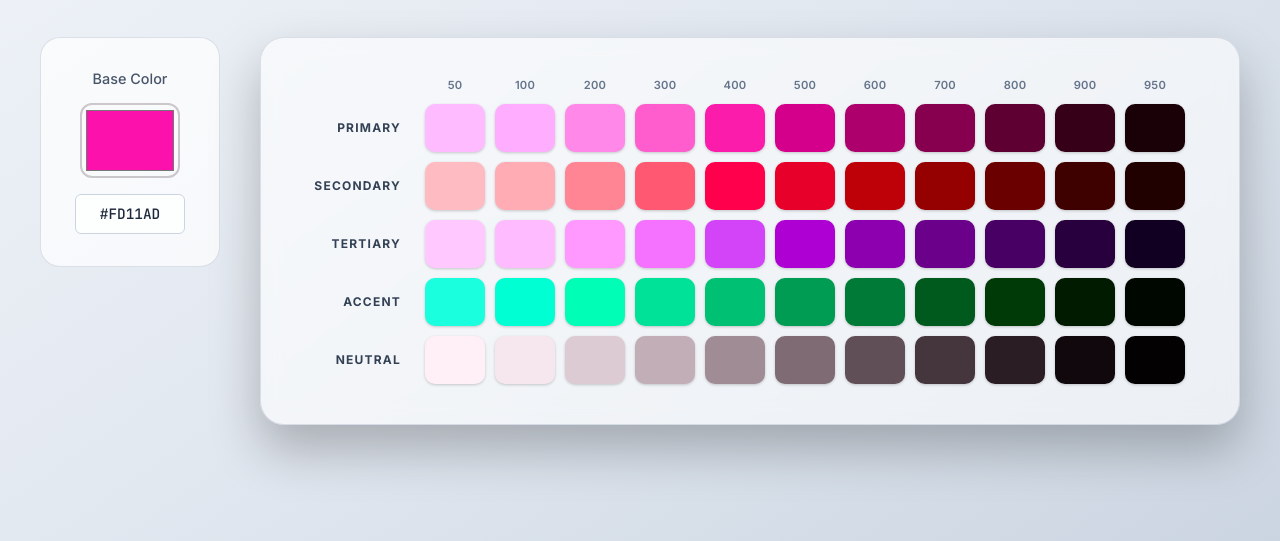
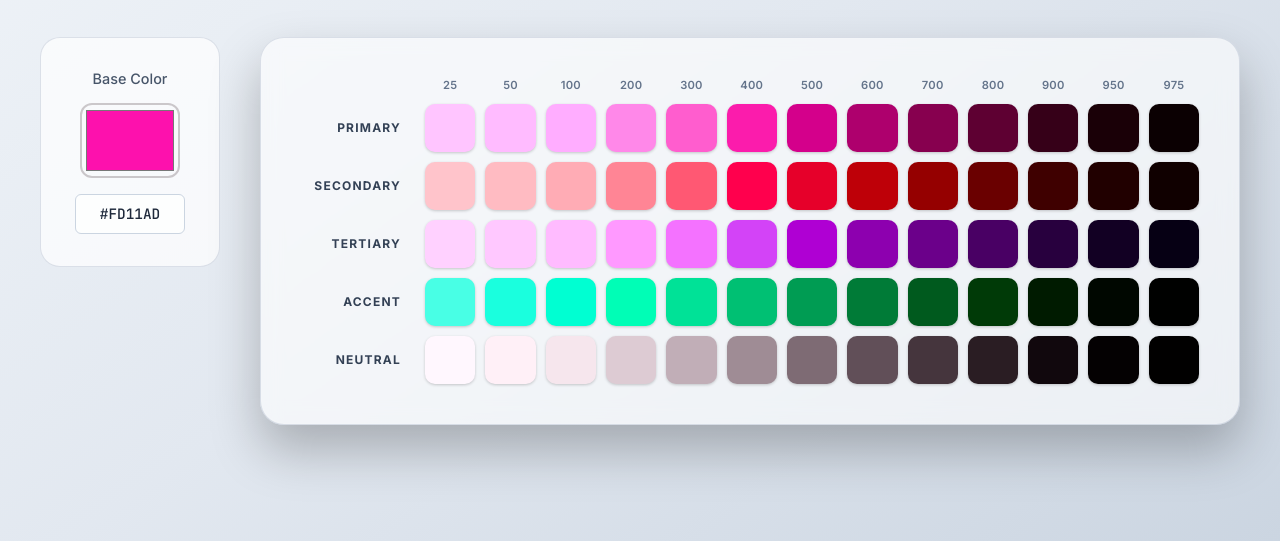
Before and after one commit to GustavoLGregorio/auto-theme-js, a website with bundled scripts: page demo/index.html in a window 1280 px wide. Shown: the part 259-800 px from the top of the page. Built offline with nearby package versions, Linux system fonts and the light colour scheme.

Commit message:
feat: update demo

```diff
--- a/demo/app.js
+++ b/demo/app.js
@@ -5,7 +5,7 @@ const colorValue = document.getElementById("color_value");
 const colorRows = document.querySelectorAll(".color-row");
 const toast = document.getElementById("toast");
 const npmCopyBtn = document.getElementById("npm-copy");
-const shadeValues = ["50", "100", "200", "300", "400", "500", "600", "700", "800", "900", "950"];
+const shadeValues = ["25", "50", "100", "200", "300", "400", "500", "600", "700", "800", "900", "950", "975"];
 
 if (!input_theme_base || !colorValue) throw new Error("Input not found");
 
@@ -257,7 +257,7 @@ function changeColors() {
     // @ts-ignore
     const input_theme_current_color = input_theme_base.value;
 
-    const theme = new AutoTheme(input_theme_current_color, "hex", "hex", "50", "950");
+    const theme = new AutoTheme(input_theme_current_color, "hex", "hex", "25", "975");
 
     applyThemeToPage(theme);
 
--- a/demo/globals.css
+++ b/demo/globals.css
@@ -327,7 +327,7 @@ h1 {
 
 .shades {
     display: grid;
-    grid-template-columns: repeat(6, 1fr);
+    grid-template-columns: repeat(7, 1fr);
     gap: 4px;
 }
 
@@ -444,7 +444,7 @@ h1 {
         gap: 1rem;
     }
     .shades {
-        grid-template-columns: repeat(6, 1fr);
+        grid-template-columns: repeat(7, 1fr);
     }
 }
 
@@ -501,7 +501,7 @@ h1 {
         font-size: 0.7rem;
     }
     .shades {
-        grid-template-columns: repeat(11, 1fr);
+        grid-template-columns: repeat(13, 1fr);
         gap: 6px;
     }
     .box-color {
@@ -560,7 +560,7 @@ h1 {
     }
     .shade-header span {
         flex: 1;
-        max-width: 52px;
+        max-width: 48px;
         text-align: center;
         font-size: 0.65rem;
         font-weight: 600;
@@ -587,7 +587,7 @@ h1 {
     }
     .box-color {
         flex: 1;
-        max-width: 52px;
+        max-width: 48px;
         aspect-ratio: auto;
         height: 40px;
     }
@@ -689,7 +689,7 @@ h1 {
         margin-left: calc(90px + 1.25rem);
     }
     .shade-header span {
-        max-width: 52px;
+        max-width: 48px;
         font-size: 0.65rem;
     }
     #palette {
@@ -706,7 +706,7 @@ h1 {
         gap: 8px;
     }
     .box-color {
-        max-width: 52px;
+        max-width: 48px;
         height: 42px;
         border-radius: 8px;
     }
@@ -774,7 +774,7 @@ h1 {
         margin-left: calc(100px + 1.5rem);
     }
     .shade-header span {
-        max-width: 60px;
+        max-width: 52px;
         font-size: 0.7rem;
     }
     #palette {
@@ -791,7 +791,7 @@ h1 {
         gap: 10px;
     }
     .box-color {
-        max-width: 60px;
+        max-width: 52px;
         height: 48px;
         border-radius: 10px;
     }
--- a/demo/index.html
+++ b/demo/index.html
@@ -55,6 +55,7 @@
         <main class="palette-wrapper" role="region" aria-label="Color palette">
             <div class="palette-content">
                 <div class="shade-header" aria-hidden="true">
+                    <span>25</span>
                     <span>50</span>
                     <span>100</span>
                     <span>200</span>
@@ -66,6 +67,7 @@
                     <span>800</span>
                     <span>900</span>
                     <span>950</span>
+                    <span>975</span>
                 </div>
 
                 <div id="palette" role="list">
```
Also changed, not shown: demo/lib/auto-theme-js/AutoTheme.d.ts (+6 -5 lines), demo/lib/auto-theme-js/AutoTheme.js.
